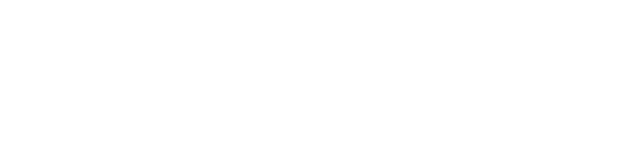
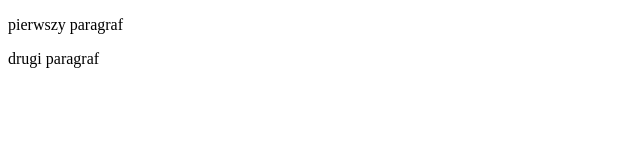
Before and after one commit to ejalowiec/ejalowiec.github.io-test, a plain HTML site: page index.html in a window 1280 px wide. Shown: the whole page, without its empty margins (0-640 px from the left). Drawn offline with Linux system fonts and the light colour scheme.

Commit message:
Dodano drugi parafraf na gałęzi alfa-version

```diff
--- a/index.html
+++ b/index.html
@@ -7,7 +7,8 @@
 </head>
 
 <body>
-    <p></p>
+    <p>pierwszy paragraf</p>
+    <p>drugi paragraf</p>
 </body>
 
 </html>
```
